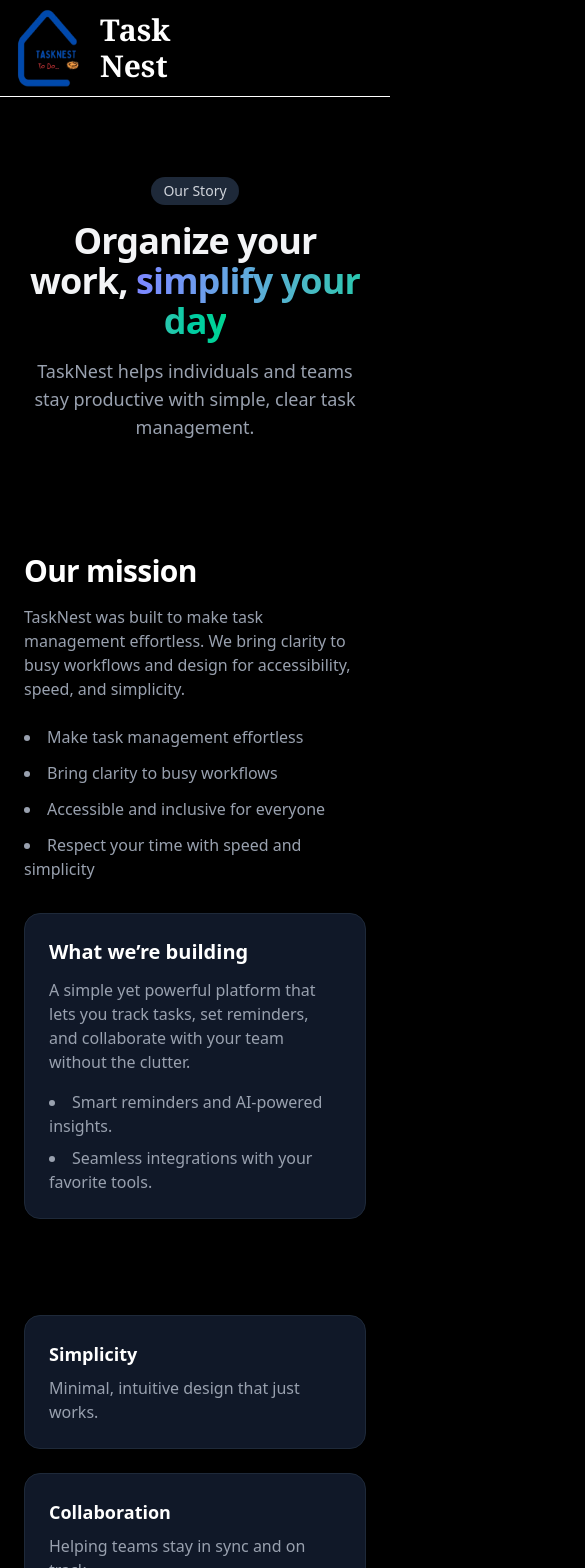
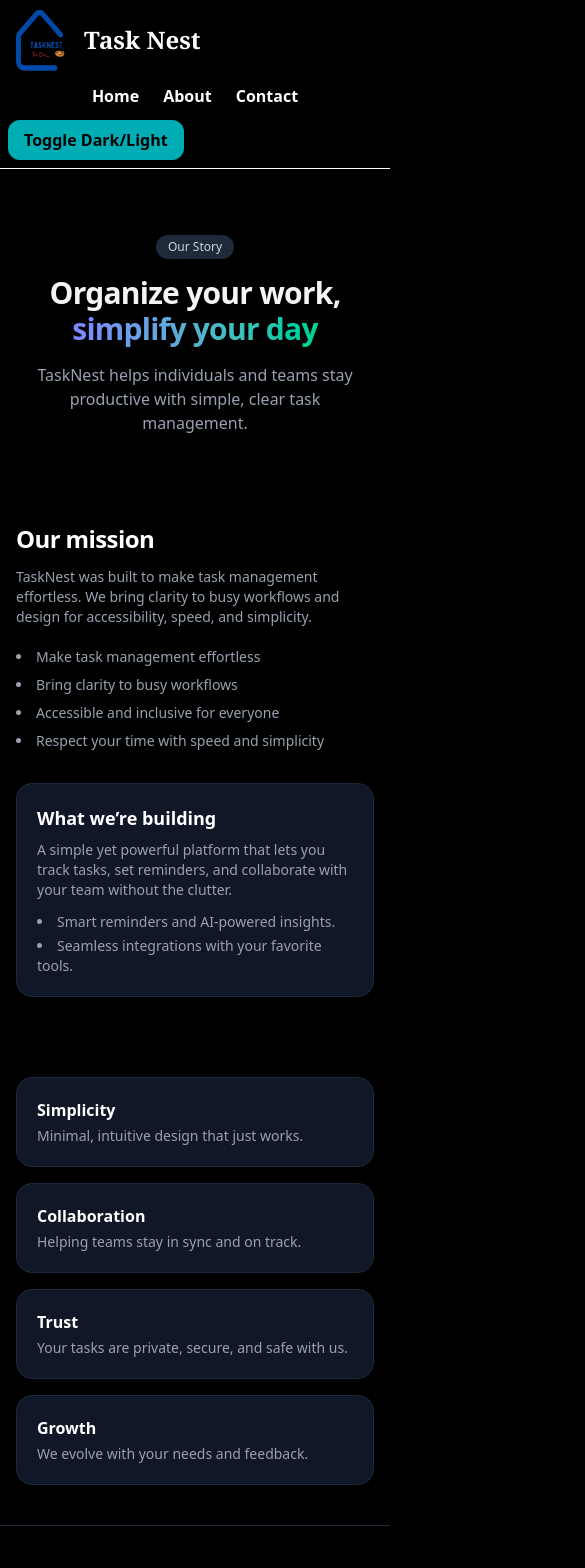
Before and after one commit to ajin-santhosh/tasknest, a React (Vite) app: page /about in a window 390 px wide. Shown: the top 1568 px of the page, 585 px wide, since content can reach past the window. Built offline with nearby package versions, Linux system fonts and the light colour scheme.

Commit message:
updated css in home pages

```diff
--- a/src/Home/AboutPage.jsx
+++ b/src/Home/AboutPage.jsx
@@ -6,18 +6,18 @@ export default function AboutPage() {
     <div className="min-h-screen bg-black text-gray-100">
   {/* Hero */}
   <section className="relative overflow-hidden">
-        <div className="absolute -top-24 left-1/2 -translate-x-1/2 h-72 w-[56rem]  blur-3xl" />
-        <div className="container mx-auto max-w-6xl px-6 pt-20 pb-16 text-center">
-          <span className="inline-block rounded-full bg-gray-800 px-3 py-1 text-sm font-medium text-gray-300">
+    <div className="absolute -top-24 left-1/2 -translate-x-1/2 h-72 w-[36rem] sm:w-[48rem] md:w-[56rem] blur-3xl" />
+    <div className="container mx-auto max-w-6xl px-4 sm:px-6 pt-16 sm:pt-20 pb-12 sm:pb-16 text-center">
+      <span className="inline-block rounded-full bg-gray-800 px-3 py-1 text-xs sm:text-sm font-medium text-gray-300">
         Our Story
       </span>
-          <h1 className="mt-4 text-4xl font-bold tracking-tight sm:text-5xl md:text-6xl">
+      <h1 className="mt-4 text-3xl sm:text-4xl md:text-5xl lg:text-6xl font-bold tracking-tight">
         Organize your work,{" "}
         <span className="bg-gradient-to-r from-indigo-400 to-emerald-400 bg-clip-text text-transparent">
           simplify your day
         </span>
       </h1>
-          <p className="mx-auto mt-4 max-w-2xl text-lg text-gray-400">
+      <p className="mx-auto mt-4 max-w-xl sm:max-w-2xl text-base sm:text-lg text-gray-400">
         TaskNest helps individuals and teams stay productive with simple,
         clear task management.
       </p>
@@ -25,32 +25,32 @@ export default function AboutPage() {
   </section>
 
   {/* Mission */}
-      <section className="container mx-auto max-w-6xl px-6 py-12 grid gap-8 md:grid-cols-2 items-center">
+  <section className="container mx-auto max-w-6xl px-4 sm:px-6 py-10 sm:py-12 grid gap-8 md:grid-cols-2 items-center">
     <div>
-          <h2 className="text-3xl font-semibold tracking-tight sm:text-4xl text-white">
+      <h2 className="text-2xl sm:text-3xl md:text-4xl font-semibold tracking-tight text-white">
         Our mission
       </h2>
-          <p className="mt-4 text-gray-400">
+      <p className="mt-3 sm:mt-4 text-gray-400 text-sm sm:text-base">
         TaskNest was built to make task management effortless. We bring
         clarity to busy workflows and design for accessibility, speed, and
         simplicity.
       </p>
-          <ul className="mt-6 space-y-3 text-gray-400 list-disc list-inside">
+      <ul className="mt-5 sm:mt-6 space-y-2 sm:space-y-3 text-gray-400 list-disc list-inside text-sm sm:text-base">
         <li>Make task management effortless</li>
         <li>Bring clarity to busy workflows</li>
         <li>Accessible and inclusive for everyone</li>
         <li>Respect your time with speed and simplicity</li>
       </ul>
     </div>
-        <div className="rounded-2xl border border-gray-800 bg-gray-900 p-6 shadow-sm">
-          <h3 className="text-xl font-semibold text-white">
+    <div className="rounded-2xl border border-gray-800 bg-gray-900 p-5 sm:p-6 shadow-sm">
+      <h3 className="text-lg sm:text-xl font-semibold text-white">
         What we’re building
       </h3>
-          <p className="mt-3 text-gray-400">
+      <p className="mt-2 sm:mt-3 text-gray-400 text-sm sm:text-base">
         A simple yet powerful platform that lets you track tasks, set
         reminders, and collaborate with your team without the clutter.
       </p>
-          <ul className="mt-4 space-y-2 text-gray-400 list-disc list-inside">
+      <ul className="mt-3 sm:mt-4 space-y-1 sm:space-y-2 text-gray-400 list-disc list-inside text-sm sm:text-base">
         <li>Smart reminders and AI-powered insights.</li>
         <li>Seamless integrations with your favorite tools.</li>
       </ul>
@@ -58,7 +58,7 @@ export default function AboutPage() {
   </section>
 
   {/* Values */}
-      <section className="container mx-auto max-w-6xl px-6 py-12 grid gap-6 md:grid-cols-2 lg:grid-cols-4">
+  <section className="container mx-auto max-w-6xl px-4 sm:px-6 py-10 sm:py-12 grid gap-4 sm:gap-6 md:grid-cols-2 lg:grid-cols-4">
     {[
       {
         title: "Simplicity",
@@ -76,15 +76,14 @@ export default function AboutPage() {
     ].map((v) => (
       <div
         key={v.title}
-            className="rounded-2xl border border-gray-800 bg-gray-900 p-6 shadow-sm"
+        className="rounded-2xl border border-gray-800 bg-gray-900 p-5 sm:p-6 shadow-sm"
       >
-            <h3 className="font-semibold text-lg text-white">{v.title}</h3>
-            <p className="mt-2 text-gray-400">{v.desc}</p>
+        <h3 className="font-semibold text-base sm:text-lg text-white">{v.title}</h3>
+        <p className="mt-1 sm:mt-2 text-gray-400 text-sm sm:text-base">{v.desc}</p>
       </div>
     ))}
   </section>
+</div>
 
-
-    </div>
   );
 }
--- a/src/Home/ContactPage.jsx
+++ b/src/Home/ContactPage.jsx
@@ -2,48 +2,49 @@ import React from 'react'
 
 function ContactPage() {
   return (
-   <div className="min-h-screen bg-black text-white flex items-center justify-center px-4">
-      <div className="bg-gray-900 p-10 rounded-2xl shadow-lg max-w-2xl w-full">
+   <div className="min-h-screen bg-black text-white flex items-center justify-center px-4 sm:px-6">
+  <div className="bg-gray-900 p-6 sm:p-8 md:p-10 rounded-2xl shadow-lg max-w-md sm:max-w-xl md:max-w-2xl w-full">
     {/* Heading */}
-        <h1 className="text-3xl font-bold text-center mb-6 bg-gradient-to-r from-blue-400 to-emerald-400 bg-clip-text text-transparent">
+    <h1 className="text-2xl sm:text-3xl md:text-3xl font-bold text-center mb-4 sm:mb-6 bg-gradient-to-r from-blue-400 to-emerald-400 bg-clip-text text-transparent">
       Contact Us
     </h1>
-        <p className="text-center text-gray-300 mb-8">
+    <p className="text-center text-gray-300 mb-6 sm:mb-8 text-sm sm:text-base">
       Have any questions or need support? Fill out the form below and we'll
       get back to you as soon as possible.
     </p>
 
     {/* Form */}
-        <form className="space-y-6">
+    <form className="space-y-4 sm:space-y-6">
       {/* Name */}
       <div>
-            <label className="block mb-2 text-sm font-medium">Name</label>
+        <label className="block mb-1 sm:mb-2 text-sm sm:text-base font-medium">Name</label>
         <input
           type="text"
           placeholder="Enter your name"
-              className="w-full px-4 py-2 rounded-lg bg-gray-700 text-white border border-gray-600 focus:ring-2 focus:ring-blue-500 focus:outline-none"
+          className="w-full px-3 sm:px-4 py-2 sm:py-2.5 rounded-lg bg-gray-700 text-white border border-gray-600 focus:ring-2 focus:ring-blue-500 focus:outline-none text-sm sm:text-base"
           required
         />
       </div>
 
       {/* Email */}
       <div>
-            <label className="block mb-2 text-sm font-medium">Email</label>
+        <label className="block mb-1 sm:mb-2 text-sm sm:text-base font-medium">Email</label>
         <input
           type="email"
           placeholder="Enter your email"
-              className="w-full px-4 py-2 rounded-lg bg-gray-700 text-white border border-gray-600 focus:ring-2 focus:ring-blue-500 focus:outline-none"
+          className="w-full px-3 sm:px-4 py-2 sm:py-2.5 rounded-lg bg-gray-700 text-white border border-gray-600 focus:ring-2 focus:ring-blue-500 focus:outline-none text-sm sm:text-base"
           required
         />
       </div>
 
       {/* Message */}
       <div>
-            <label className="block mb-2 text-sm font-medium">Message</label>
+        <label className="block mb-1 sm:mb-2 text-sm sm:text-base font-medium">Message</label>
         <textarea
-              rows="5"
+          rows="4"
+          sm="rows-5"
           placeholder="Write your message here..."
-              className="w-full px-4 py-2 rounded-lg bg-gray-700 text-white border border-gray-600 focus:ring-2 focus:ring-blue-500 focus:outline-none"
+          className="w-full px-3 sm:px-4 py-2 sm:py-2.5 rounded-lg bg-gray-700 text-white border border-gray-600 focus:ring-2 focus:ring-blue-500 focus:outline-none text-sm sm:text-base"
           required
         ></textarea>
       </div>
@@ -52,7 +53,7 @@ function ContactPage() {
       <div className="flex justify-center">
         <button
           type="submit"
-              className="px-6 py-2 bg-blue-500 rounded-lg hover:bg-blue-600 font-medium"
+          className="px-5 sm:px-6 py-2 sm:py-2.5 bg-blue-500 rounded-lg hover:bg-blue-600 font-medium text-sm sm:text-base"
         >
           Send Message
         </button>
@@ -60,12 +61,13 @@ function ContactPage() {
     </form>
 
     {/* Extra Info */}
-        <div className="mt-8 text-center text-gray-400 text-sm">
+    <div className="mt-6 sm:mt-8 text-center text-gray-400 text-xs sm:text-sm">
       <p>Email: support@tasknest.com</p>
       <p>Phone: +91 98765 43210</p>
     </div>
   </div>
 </div>
+
   )
 }
 
--- a/src/Home/HeaderPage.jsx
+++ b/src/Home/HeaderPage.jsx
@@ -8,22 +8,27 @@ function HeaderPage() {
    <>
 <div className="bg-black text-white">
   {/* Navbar in home page*/}
-      <header className="flex justify-between items-center p-2 bg-black shadow-lg">
+  <header className="flex flex-wrap justify-between items-center p-2 bg-black shadow-lg">
     <div className="flex items-center space-x-3">
-          <img src={logo} alt="TaskNest Logo" className="w-20 h-20" />
-          <h1 className="text-3xl font-bold font-serif">Task Nest</h1>
+      <img src={logo} alt="TaskNest Logo" className="w-16 h-16 md:w-20 md:h-20" />
+      <h1 className="text-2xl md:text-3xl font-bold font-serif">Task Nest</h1>
     </div>
-         <div className="flex gap-10 pl-[500px]">
+
+    {/* Links */}
+    <div className="flex gap-6 md:gap-10 md:pl-0 pl-0 w-full md:w-auto justify-center md:justify-start mt-3 md:mt-0">
       <Link to={``} className="hover:text-gray-400 font-bold">Home</Link>
       <Link to={`about`} className="hover:text-gray-400 font-bold">About</Link>
-           <Link to={`contact`}className="hover:text-gray-400 font-bold">Contact</Link>
+      <Link to={`contact`} className="hover:text-gray-400 font-bold">Contact</Link>
     </div>
-        <button className="px-4 py-2 rounded-xl bg-[#00ADB5] text-black font-semibold">
+
+    {/* Toggle Button */}
+    <button className="px-4 py-2 rounded-xl bg-[#00ADB5] text-black font-semibold mt-3 md:mt-0">
       Toggle Dark/Light
     </button>
   </header>
   <hr />
 </div>
+
 <Outlet />
 
 {/* Footer */}
@@ -33,18 +38,13 @@ function HeaderPage() {
       © {new Date().getFullYear()} TaskNest, Inc.
     </span>
     <div className="flex gap-4 text-sm">
-            <a href="#" className="hover:text-gray-300">
-              Privacy
-            </a>
-            <a href="#" className="hover:text-gray-300">
-              Terms
-            </a>
-            <a href="#" className="hover:text-gray-300">
-              Contact us
-            </a>
+      <a href="#" className="hover:text-gray-300">Privacy</a>
+      <a href="#" className="hover:text-gray-300">Terms</a>
+      <a href="#" className="hover:text-gray-300">Contact us</a>
     </div>
   </div>
 </footer>
+
    </>
   )
 }
--- a/src/Home/HomePage.jsx
+++ b/src/Home/HomePage.jsx
@@ -3,33 +3,35 @@ import logo from "../assets/logo.png";
 import { Link } from "react-router-dom";
 function Homepage() {
   return (
-    <div className="bbg-black text-white min-h-screen">
+    <div className="bg-black text-white min-h-screen">
   {/* Hero Section */}
-      <section className="text-center py-20">
-        <h2 className="mt-4 text-3xl font-bold tracking-tight sm:text-3xl md:text-5xl">
+  <section className="text-center py-16 sm:py-20 px-4 sm:px-6">
+    <h2 className="mt-4 text-2xl sm:text-3xl md:text-5xl font-bold tracking-tight">
       Organize Your Day To Day Work{" "}
       <span className="bg-gradient-to-r from-indigo-400 to-emerald-400 bg-clip-text text-transparent">
         with TaskNest 🪺
       </span>
     </h2>
 
-        <p className="mt-4 text-gray-400 text-lg">
+    <p className="mt-4 text-gray-400 text-base sm:text-lg">
       A simple, modern todo app to keep you focused.
     </p>
 
     <Link to={"login"}>
-          <button className="mt-6 px-6 py-3 rounded-xl bg-[#00ADB5] text-black font-semibold hover:scale-105 transition">
+      <button className="mt-6 px-5 sm:px-6 py-2 sm:py-3 rounded-xl bg-[#00ADB5] text-black font-semibold hover:scale-105 transition">
         Login
       </button>
     </Link>
   </section>
-      <section>
-        <div className="flex flex-row justify-center items-center border border-white rounded-xl p-10 mx-50 gap-10 shadow-lg shadow-slate-700">
-          <div className="basis-1/3 flex justify-center">
-            <img src={logo} alt="TaskNest Logo" className="bject-contain" />
+
+  {/* About Section */}
+  <section className="px-4 sm:px-6 py-10">
+    <div className="flex flex-col md:flex-row justify-center items-center border border-white rounded-xl p-6 sm:p-10 gap-6 sm:gap-10 shadow-lg shadow-slate-700">
+      <div className="md:basis-1/3 flex justify-center mb-4 md:mb-0">
+        <img src={logo} alt="TaskNest Logo" className="object-contain max-w-full h-auto" />
       </div>
-          <div className="basis-2/3">
-            <p className="font-serif text-lg leading-relaxed text-gray-300 text-center ">
+      <div className="md:basis-2/3">
+        <p className="font-serif text-base sm:text-lg leading-relaxed text-gray-300 text-center md:text-left">
           TaskNest is a modern task management app designed for both
           individuals and teams. It helps you stay organized by managing
           tasks with different stages, priorities, and statuses. Whether
@@ -43,19 +45,20 @@ function Homepage() {
   </section>
 
   {/* Features Section */}
-      <section className="grid grid-cols-1 md:grid-cols-2 gap-8 px-10 py-10">
+  <section className="grid grid-cols-1 md:grid-cols-2 gap-4 sm:gap-8 px-4 sm:px-10 py-10">
     {[
       "Add, edit, delete tasks easily",
       "Dark mode enabled",
       "Track completed tasks",
       "Stay organized and productive",
     ].map((feature, index) => (
-          <div key={index} className="bg-[#1E1E1E] p-6 rounded-2xl shadow-md">
-            <p className="text-lg">{feature}</p>
+      <div key={index} className="bg-[#1E1E1E] p-4 sm:p-6 rounded-2xl shadow-md">
+        <p className="text-base sm:text-lg">{feature}</p>
       </div>
     ))}
   </section>
 </div>
+
   );
 }
 
--- a/src/Home/Login.jsx
+++ b/src/Home/Login.jsx
@@ -44,14 +44,14 @@ function Login() {
   }
 
   return (
-    <div className='min-h-screen'>
-      <div className="mx-80 my-20 h-145 w-200 rounded-2xl border border-gray-800 bg-gray-900 p-6 shadow-sm">
-        <h2 className="text-4xl font-serif font-bold text-center bg-gradient-to-r from-indigo-400 to-emerald-400 bg-clip-text text-transparent">
+    <div className="min-h-screen flex items-center justify-center px-4 sm:px-6">
+  <div className="w-full max-w-md sm:max-w-lg md:max-w-xl bg-gray-900 border border-gray-800 rounded-2xl p-6 sm:p-8 md:p-10 shadow-sm my-10">
+    <h2 className="text-3xl sm:text-4xl md:text-4xl font-serif font-bold text-center bg-gradient-to-r from-indigo-400 to-emerald-400 bg-clip-text text-transparent">
       Login🪺
     </h2>
 
     <form
-          className="m-10 flex flex-col gap-3 border border-white rounded-xl p-10 mx-50 gap-10 shadow-lg shadow-slate-700"
+      className="mt-6 flex flex-col gap-4 sm:gap-6 border border-white rounded-xl p-6 sm:p-10 shadow-lg shadow-slate-700"
       onSubmit={LoginSubmit}
     >
       <input
@@ -60,7 +60,7 @@ function Login() {
         value={loginData.username}
         onChange={HandleChange}
         placeholder="Username"
-            className="border p-2 rounded"
+        className="border p-2 rounded w-full"
         required
       />
       <input
@@ -69,7 +69,7 @@ function Login() {
         value={loginData.password}
         onChange={HandleChange}
         placeholder="Password"
-            className="border p-2 rounded"
+        className="border p-2 rounded w-full"
         required
       />
 
@@ -77,31 +77,31 @@ function Login() {
 
       <button
         type="submit"
-            className="bg-blue-500 text-white py-2 rounded hover:bg-blue-600"
+        className="bg-blue-500 text-white py-2 rounded hover:bg-blue-600 w-full"
       >
         Login
       </button>
     </form>
 
-        <p className='font-sans font-thin text-center'>
-          <span className='text-blue-600'>Don’t have an account?</span> Click Here to -
+    <p className="font-sans font-thin text-center mt-4 text-sm sm:text-base">
+      <span className="text-blue-600">Don’t have an account?</span> Click Here to -
       <Link to={"/register"}>
-            <button className='text-blue-400 py-1 rounded hover:bg-slate-300'> Register...</button>
+        <button className="text-blue-400 py-1 rounded hover:bg-slate-300 ml-1"> Register...</button>
       </Link>
     </p>
-        <div className='text-sm text-gray-600 p-2 text-center'>
+
+    <div className="text-xs sm:text-sm text-gray-400 p-2 text-center mt-4">
       <p>
-        For testing Purpose use cred <br /> Admin =
-        username - admin, psw - admin@123<br />
+        For testing Purpose use cred <br />
+        Admin = username - admin, psw - admin@123<br />
         User = username - ajin, psw - ajin@123 <br />
         User = username - manu, psw - manu@123 <br />
-
         Note ---- Newly registered users are only able to login after admin verify them
-
       </p>
     </div>
   </div>
 </div>
+
   )
 }
 
--- a/src/Home/Register.jsx
+++ b/src/Home/Register.jsx
@@ -30,14 +30,15 @@ function Register() {
 
   return (
     <>
-      <div className="min-h-screen ">
-        <div className="mx-80 my-20 h-160 w-200 rounded-2xl border border-gray-800 bg-gray-900 p-6 shadow-sm">
-          <h2 className="text-4xl font-serif font-bold text-center  bg-gradient-to-r from-indigo-400 to-emerald-400 bg-clip-text text-transparent">
+      <div className="min-h-screen flex items-center justify-center px-4 sm:px-6">
+  <div className="w-full max-w-md sm:max-w-lg md:max-w-xl bg-gray-900 border border-gray-800 rounded-2xl p-6 sm:p-8 md:p-10 shadow-sm my-10">
+    <h2 className="text-3xl sm:text-4xl md:text-4xl font-serif font-bold text-center bg-gradient-to-r from-indigo-400 to-emerald-400 bg-clip-text text-transparent">
       Register🪺
     </h2>
+
     <form
       onSubmit={handleSubmit}
-            className="m-10  flex flex-col gap-3 border border-white rounded-xl p-10 mx-50 gap-10 shadow-lg shadow-slate-700"
+      className="mt-6 flex flex-col gap-4 sm:gap-6 border border-white rounded-xl p-6 sm:p-10 shadow-lg shadow-slate-700"
     >
       <input
         type="text"
@@ -45,15 +46,15 @@ function Register() {
         value={register.name}
         onChange={handleChange}
         placeholder="Name"
-              className="border p-2 rounded"
+        className="border p-2 rounded w-full"
       />
       <input
         type="email"
         name="email"
         value={register.email}
         onChange={handleChange}
-              placeholder="email"
-              className="border p-2 rounded"
+        placeholder="Email"
+        className="border p-2 rounded w-full"
       />
       <input
         type="text"
@@ -61,7 +62,7 @@ function Register() {
         name="username"
         value={register.username}
         onChange={handleChange}
-              className="border p-2 rounded"
+        className="border p-2 rounded w-full"
       />
       <input
         type="password"
@@ -69,31 +70,31 @@ function Register() {
         value={register.password}
         onChange={handleChange}
         placeholder="Password"
-              className="border p-2 rounded"
+        className="border p-2 rounded w-full"
       />
 
       <button
         type="submit"
-              className="bg-blue-500 text-white py-2 rounded hover:bg-blue-600"
+        className="bg-blue-500 text-white py-2 rounded hover:bg-blue-600 w-full"
       >
         Save
       </button>
     </form>
-          <p className="font-sans font-thin text-center">
-            <span className="text-blue-600"> already have an account?</span>{" "}
-            Click Here to -
+
+    <p className="font-sans font-thin text-center mt-4 text-sm sm:text-base">
+      <span className="text-blue-600">Already have an account?</span> Click Here to -
       <Link to={"/login"}>
         <button
           type="button"
-                className="text-blue-400 py-1 rounded hover:bg-slate-300"
+          className="text-blue-400 py-1 rounded hover:bg-slate-300 ml-1"
         >
-                {" "}
           Login...
         </button>
       </Link>
     </p>
   </div>
 </div>
+
     </>
   );
 }
```
Lines whose indentation alone changed are shown as unchanged.
